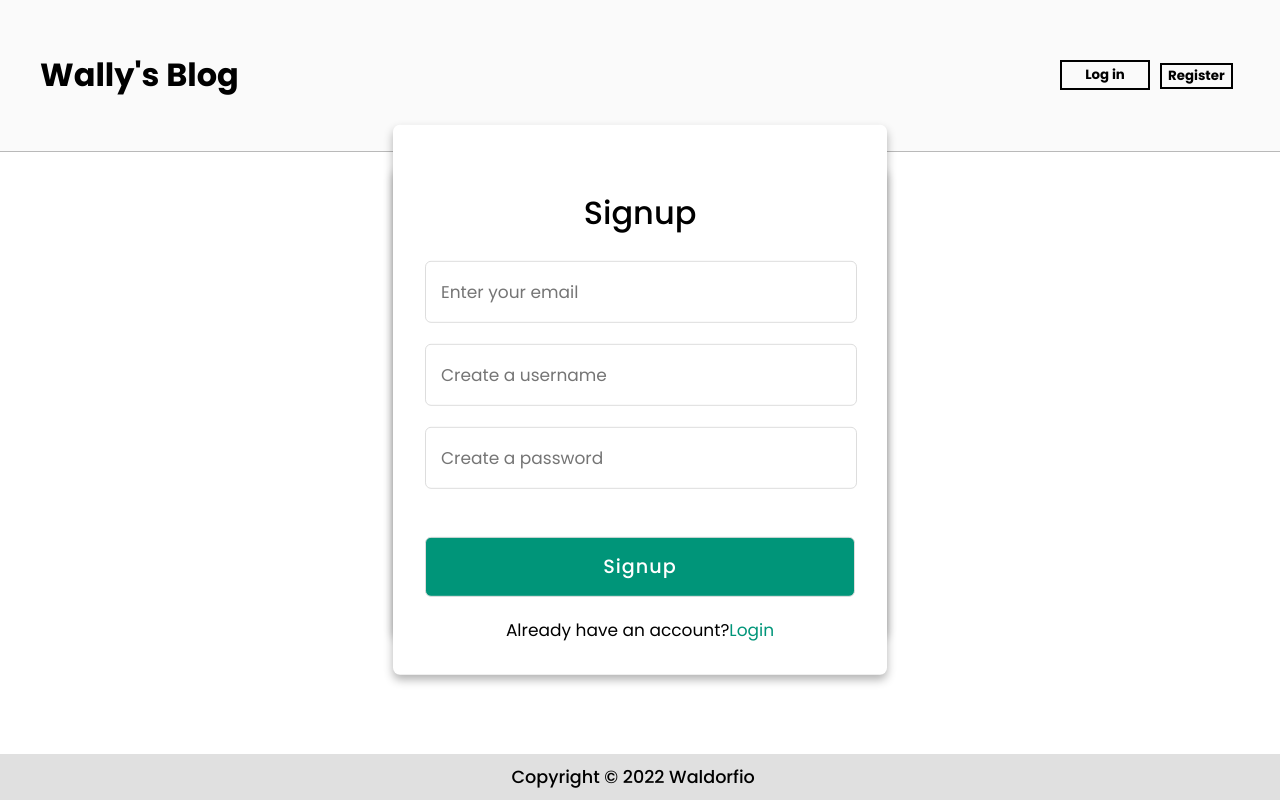
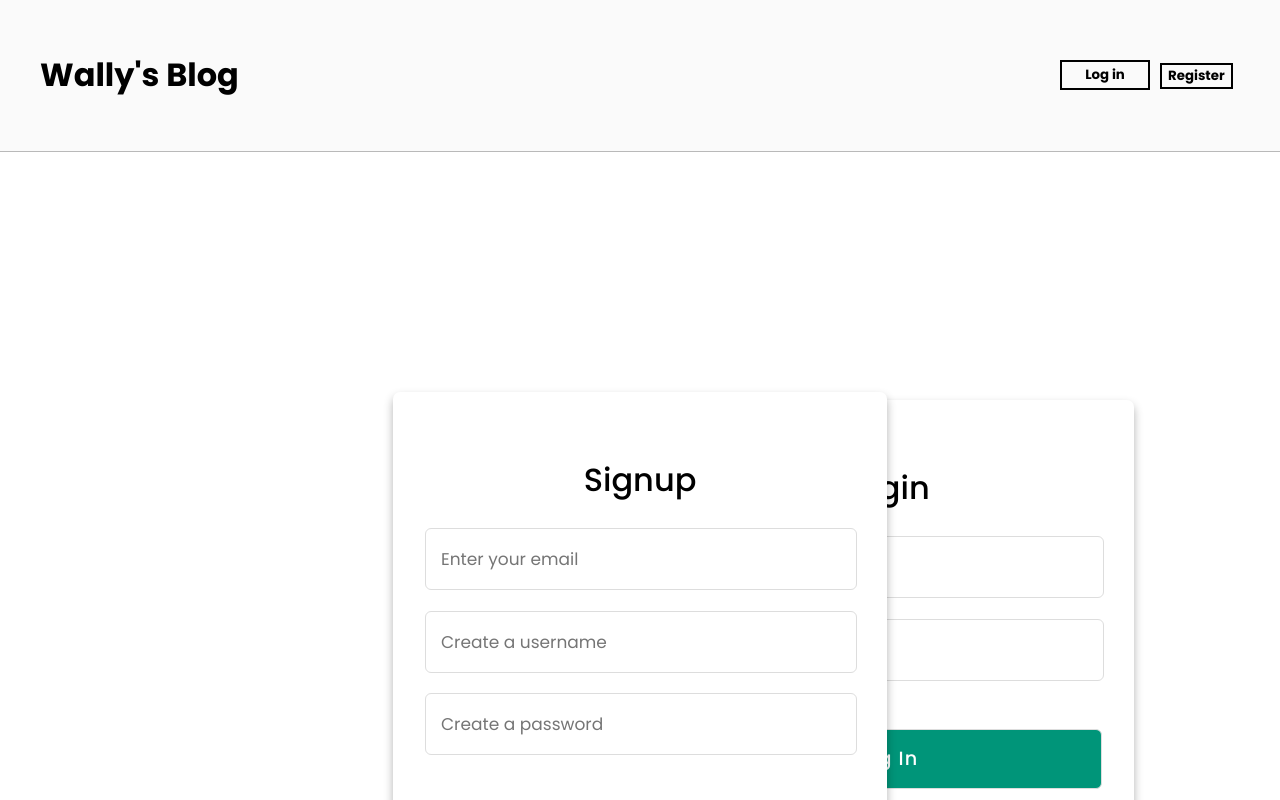
Before and after one commit to Waldorfio/blog-client, a React (Create React App) app: page /register in a window 1280 px wide. Shown: the top 800 px of the page. Built offline with nearby package versions, Linux system fonts and the light colour scheme; no server answers.

Commit message:
Add login/signup confirm popups

```diff
--- a/src/styles/style.css
+++ b/src/styles/style.css
@@ -193,22 +193,6 @@ button:hover {
 
 /* REGISTER & LOGIN
 –––––––––––––––––––––––––––––––––––––––––––––––––– */
-/* #log-in {
-    position: fixed;
-    top: 50%;
-    left: 50%;
-    transform: translate(-50%, -50%);
-    border: 1px solid black;
-    border-radius: 7px;
-    padding: 15px;
-
-    display: grid;
-    grid-template-rows: repeat(5, 1fr);
-    justify-items: center;
-    align-items: center;
-} */
-
-
 .register-main, .login-main {
     z-index: 1;
     display: grid;
@@ -218,12 +202,13 @@ button:hover {
     justify-items: center;
     padding: 5rem;
 }
-#register, #login {
+#login {
     position: fixed;
     top: 50%;
     left: 50%;
     transform: translate(-50%, -50%);
-
+}
+#register, #login {
     max-width: 430px;
     width: 100%;
     background: #fff;
@@ -284,6 +269,41 @@ h3 {
 .signup > label:hover{
     text-decoration: underline;
 }
+/* Tick popup */
+#success-popup {
+    position: fixed;
+    bottom: 5%;
+    right: 3%;
+    width: 240px;
+    z-index: 1;
+    display: grid;
+    grid-template-columns: 1fr 1fr;
+    align-items: center;
+    justify-items: center;
+    border-radius: 7px;
+    box-shadow: 0 11px 40px rgba(0,0,0,0.3);
+    background-color: white;
+    padding: 10px 20px 10px 20px;
+}
+.success-msg {
+    font-size: 1.3em;
+    font-weight: 500;
+}
+.tick {
+    height: 35px;
+    color: #fff;
+    margin: 0 auto;
+    border-radius: 50%;
+    z-index: 9;
+    background: #82ce34;
+    padding: 18px;
+    text-align: center;
+    box-shadow: 0px 5px 5px rgba(0, 0, 0, 0.1);
+}
+.tick > .material-icons {
+    font-weight: bold;
+    font-size: 35px;
+}
 
 /* FOOTER
 –––––––––––––––––––––––––––––––––––––––––––––––––– */
@@ -308,7 +328,7 @@ h3 {
 –––––––––––––––––––––––––––––––––––––––––––––––––– */
 header, #login-btn, #register-btn, #welcome, .all-posts,
 #content, footer, #detailed-post, #like-post, #comment-form,
-#comment-noform {
+#comment-noform, #register, #login, #success-popup {
     opacity: 0;
     visibility: hidden;
     animation-duration: 0.7s;
@@ -319,10 +339,10 @@ header, #login-btn, #register-btn, #welcome, .all-posts,
     -ms-animation-duration: 1.5s;
     -moz-animation-duration: 1.5s;
 }
-header, footer {
+header, footer, #success-popup {
     animation-delay: 0s;
 }
-#detailed-post {
+#detailed-post, #register, #login {
     animation-delay: 0.3s;
 }
 #welcome, #login-btn, #register-btn, #like-post {
@@ -332,8 +352,8 @@ header, footer {
     animation-delay: 1.2s;
 }
 header, .all-posts, #comment-form, #comment-noform {animation-name: slide-down}
-#login-btn, #register-btn, #like-post {animation-name: slide-left}
-#welcome, #detailed-post {animation-name: slide-right}
+#login-btn, #register-btn, #like-post, #login, #success-popup {animation-name: slide-left}
+#welcome, #detailed-post, #register {animation-name: slide-right}
 #content, #footer {animation-name: slide-up}
 @keyframes slide-right {
     0% {
```
